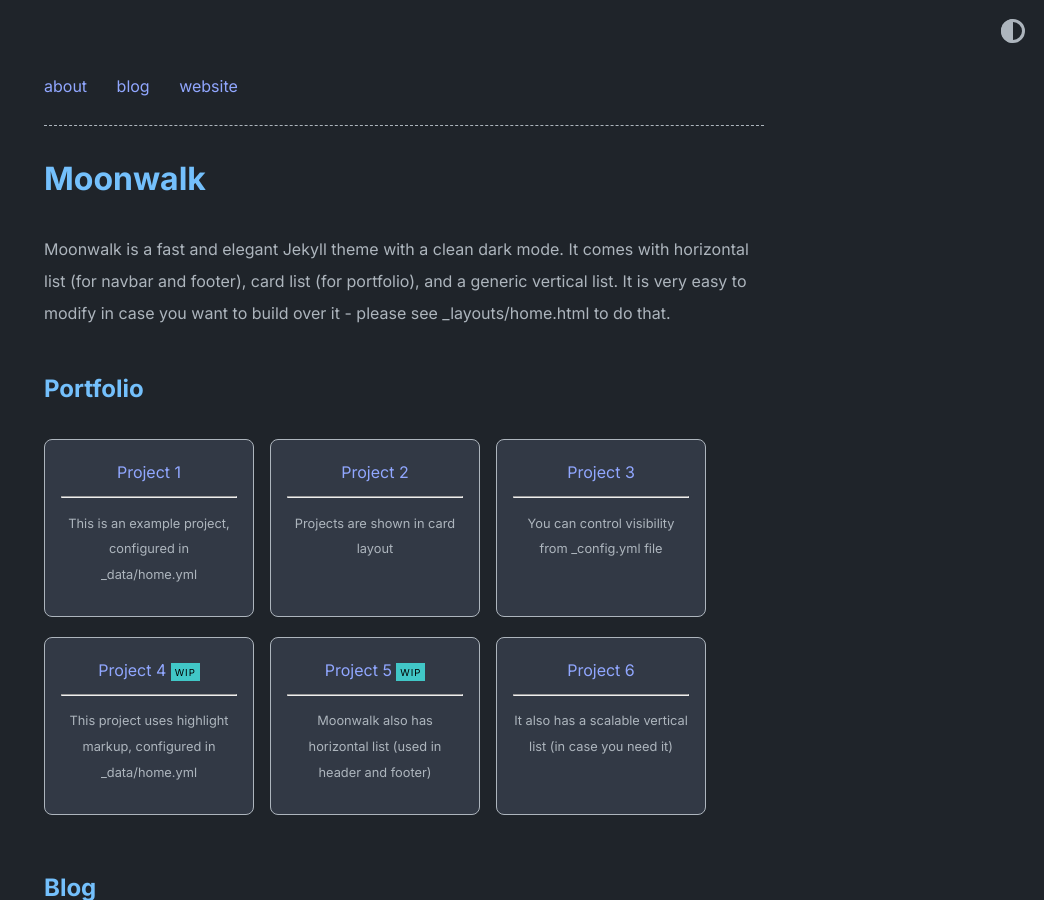
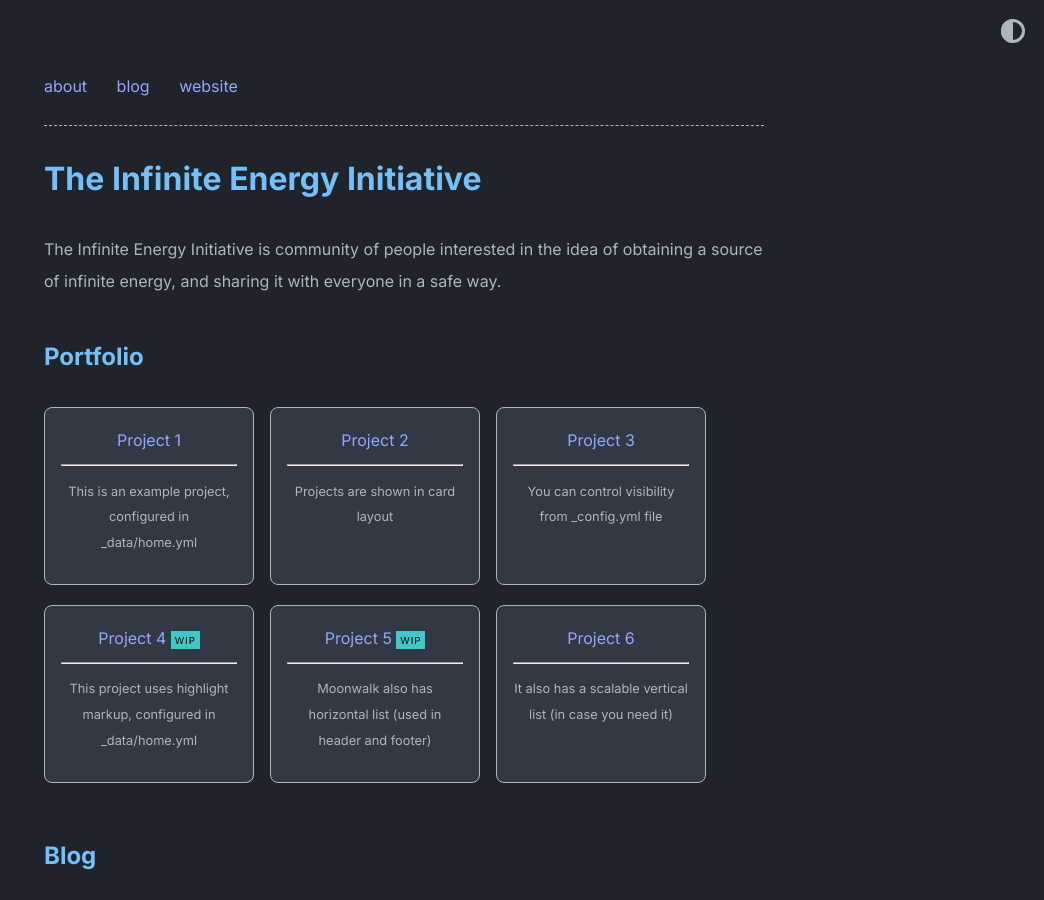
Before and after one commit to infinite-energy/old.2.infinite-energy.github.io, a Jekyll site: the page built from index.md, in a window 1280 px wide and 900 px high. Shown: the whole window, without its empty margins (236-1280 px from the left). Built offline with Jekyll 4.4.1, drawn with Linux system fonts in a browser that asks for light colours; some of the changed text lies outside the part shown.

Commit message:
Progress on the home and about pages

```diff
--- a/_config.yml
+++ b/_config.yml
@@ -1,5 +1,5 @@
-title: Moonwalk
-author: Abhinav Saxena
+title: The Infinite Energy Initiative
+author: Vlad Ardelean
 url: https://www.abhinavsaxena.com/moonwalk # root address of the site
 description: > # description of the site (multiple lines allowed)
   Moonwalk is a fast and elegant Jekyll theme with a clean dark mode. It comes with horizontal list (for navbar and footer), card list (for portfolio), and a generic vertical list. It is very easy to modify in case you want to build over it - please see _layouts/home.html to do that.
@@ -20,7 +20,7 @@ theme_config:
   appearance_toggle: true # if appearance can be switched by user
   back_home_text: "home.." # customize text for homepage link in post layout
   date_format: "%Y-%m-%d" # customize how date is formatted
-  show_description: true # show blog description
+  show_description: false # show blog description
   show_navbar: true # show horizontal navbar
   show_footer: true # show footer links in home page,add in _data/home.yml
   show_copyright: true # show copyright notice in footer
--- a/_data/home.yml
+++ b/_data/home.yml
@@ -6,7 +6,7 @@ navbar_entries:
     url: blog
 
   - title: website
-    url: https://www.abhinav.co
+    url: http://infiniteenergy.org
 
 project_entries:
   - title: Project 1
--- a/_includes/horizontal_list.html
+++ b/_includes/horizontal_list.html
@@ -3,6 +3,7 @@
     <li>
       <a href="{{ item.url }}">
         {{ item.title }}
+<!--          {{ item.header_page_title }}-->
       </a>
       &nbsp;&nbsp;
     </li>
--- a/index.md
+++ b/index.md
@@ -1,3 +1,4 @@
 ---
 layout: home
 ---
+The Infinite Energy Initiative is community of people interested in the idea of obtaining a source of infinite energy, and sharing it with everyone in a safe way.
```
Also changed, not shown: about.md (+1 -3 lines).
